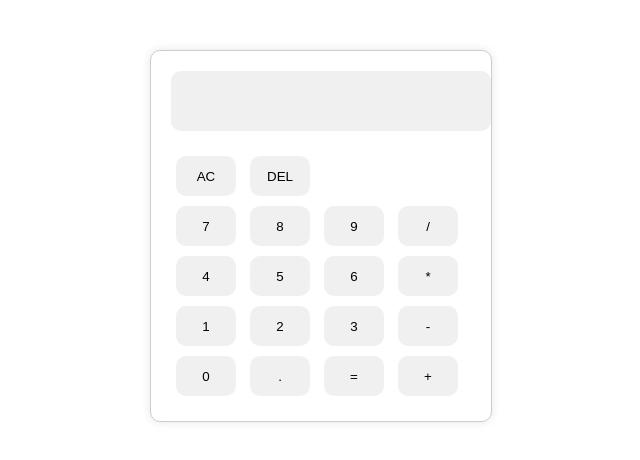
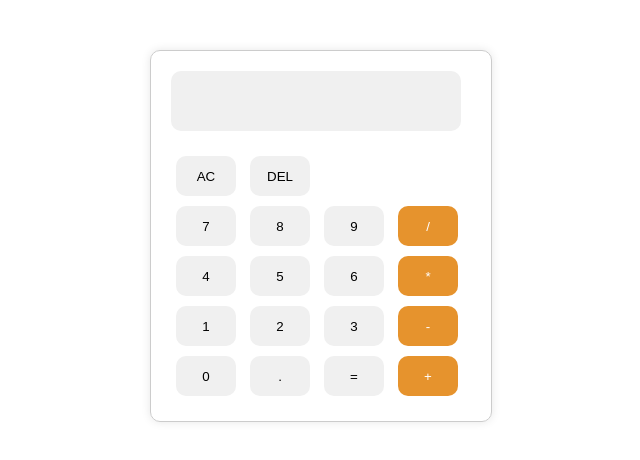
Before and after one commit to BelshiaN/calculator, a plain HTML site: page index.html in a window 1280 px wide. Shown: the whole page, without its empty margins (319-959 px from the left). Drawn offline with Linux system fonts and the light colour scheme.

Commit message:
index.css

```diff
--- a/index.css
+++ b/index.css
@@ -23,7 +23,7 @@ background-color: #ccc;
 }
 
 #display {
-width: 100%;
+width: 90%;
 height: 40px;
 margin-bottom: 20px;
 padding: 10px;
@@ -32,3 +32,8 @@ border-radius: 10px;
 background-color: #f0f0f0;
 text-align: right;
 }
+
+.operator{
+    background-color: rgb(230,147,45) !important;
+    color: #ffffff;
+}
```
